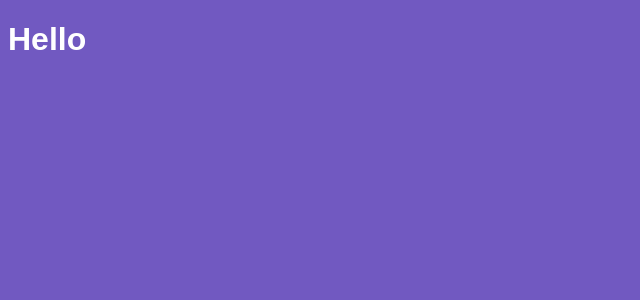
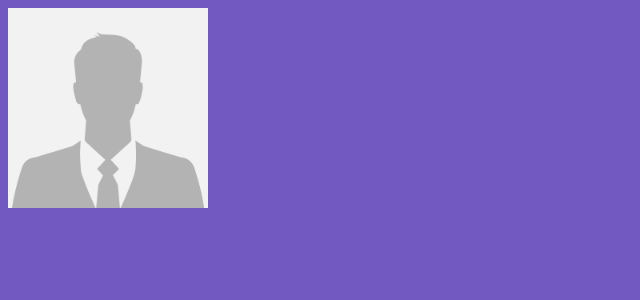
Before and after one commit to mtheusbrito/introducao-react, a React app: page / in a window 1280 px wide. Shown: the top 300 px of the page, without its empty margins (0-640 px from the left). Built offline with nearby package versions, Linux system fonts and the light colour scheme.

Commit message:
Importando imagens

```diff
--- a/package.json
+++ b/package.json
@@ -19,6 +19,7 @@
     "webpack-dev-server": "^3.8.1"
   },
   "dependencies": {
+    "file-loader": "^4.2.0",
     "react": "^16.9.0",
     "react-dom": "^16.9.0"
   }
--- a/src/App.js
+++ b/src/App.js
@@ -1,6 +1,8 @@
 import React from 'react';
 import './App.css';
+import profile from './assets/perfil.png';
+
 function App(){
-    return <h1>Hello</h1>
+    return <img width="200" src={profile} />
 }
 export default App;
--- a/webpack.config.js
+++ b/webpack.config.js
@@ -22,6 +22,12 @@
                 use: [
                     {loader: 'style-loader'},
                     {loader: 'css-loader'}]
+            },
+            {
+                test: /.*\.(gif|png|jpe?g)$/i,
+                use:{
+                    loader: 'file-loader'
+                }
             }
         ]
     }
```
Also changed, not shown: src/assets/perfil.png (added), 1 other file (tests, documents, lock files or other folders).
